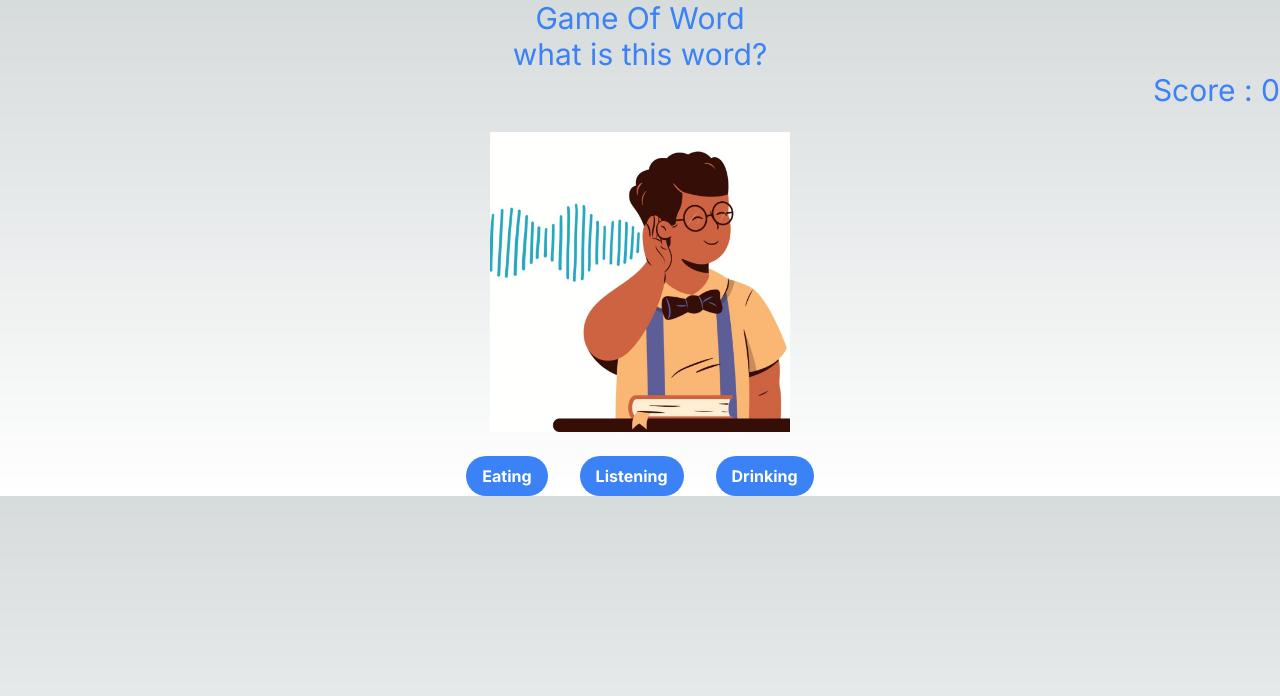
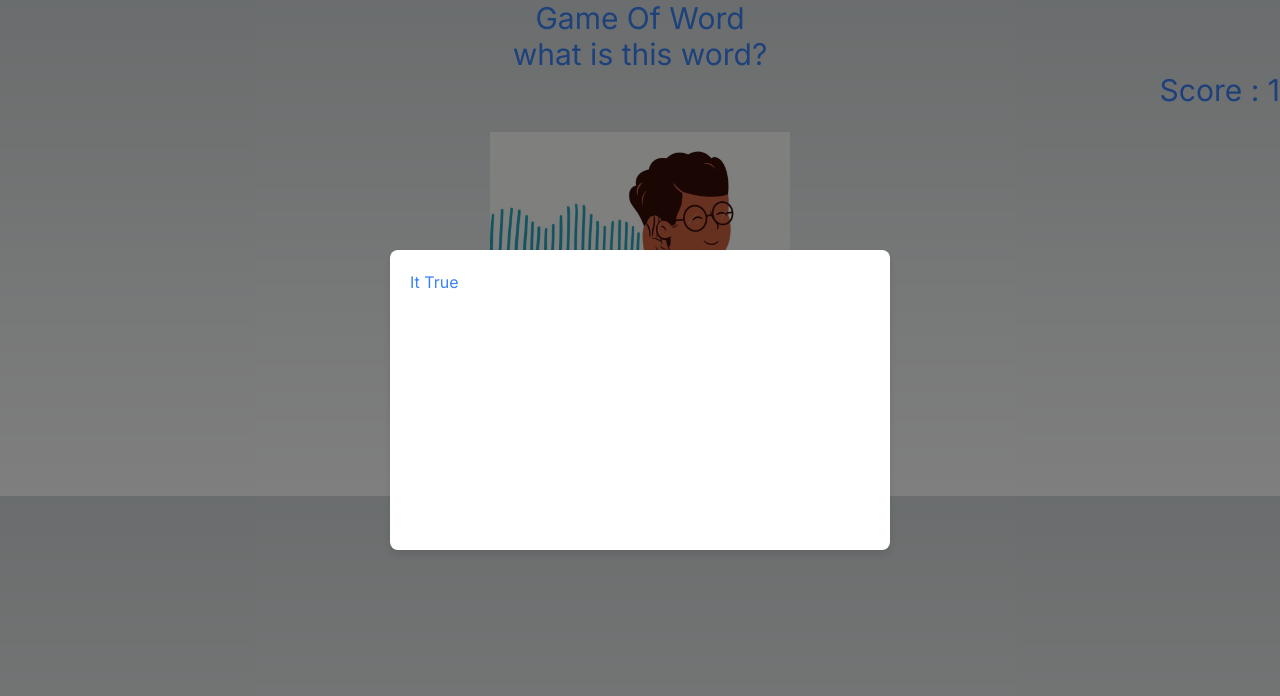
Before and after one commit to Horiiya/Game-Of-Word, a Next.js app: page / in a window 1280 px wide. Both pictures are taken after a click on the button "Listening". Shown: the top 696 px of the page. Built offline with nearby package versions, Linux system fonts and the light colour scheme.

Commit message:
add button and check true and false

```diff
--- a/src/app/page.tsx
+++ b/src/app/page.tsx
@@ -1,14 +1,51 @@
+'use client'
 import Image from "next/image";
 import ListeningImg from "../app/ImageOfWord/listening.jpg";
+import React from 'react';
+import { useState } from 'react'
+import ReactModal from 'react-modal';
+
+// export default function Counter() {
+//   const [count, setCount] = useState(0)
 let score: number = 0;
-
-const handleClick = () => {
-  // Handle the action when the button is clicked
-  console.log('Action button clicked!');
-};
-
+let checkResult: boolean = false;
 
 export default function Home() {
+
+  'use client'
+  const handleClick = () => {
+    console.log('Action button clicked!');
+  };
+
+  const [modalTrueIsOpen, setModalTrueIsOpen] = useState<boolean>(false);
+
+  const openModalTrue = () => {
+    checkResult = true;
+    setModalTrueIsOpen(true);
+    updateScore();
+  };
+
+  const closeModalTrue = () => {
+    setModalTrueIsOpen(false);
+  };
+
+  const [modalFalseIsOpen, setModalFalseIsOpen] = useState<boolean>(false);
+
+  const openModalFalse = () => {
+    setModalFalseIsOpen(true);
+  };
+
+  const closeModalFalse = () => {
+    setModalFalseIsOpen(false)
+  }
+
+  const updateScore = () => {
+    if (checkResult) {
+      score += 1;
+      checkResult = false
+    }
+  };
+
   return (
     <main>
       <p className="text-blue-500 text-3xl text-center">Game Of Word</p>
@@ -25,12 +62,123 @@ export default function Home() {
       </div>
       <br></br>
       <div className="flex justify-center gap-8">
-      <button onClick={handleClick} className="bg-blue-500 hover:bg-blue-700 text-white font-bold py-2 px-4 rounded-full">Eating</button>
-      <button className="bg-blue-500 hover:bg-blue-700 text-white font-bold py-2 px-4 rounded-full">Listening</button>
-      <button className="bg-blue-500 hover:bg-blue-700 text-white font-bold py-2 px-4 rounded-full">Drinking</button>
+
+      <button onClick={openModalTrue} className="bg-blue-500 hover:bg-blue-700 text-white font-bold py-2 px-4 rounded-full">Listening</button>
+      <ReactModal
+        isOpen={modalTrueIsOpen}
+        onRequestClose={closeModalTrue}
+        ariaHideApp={false}
+        style={{
+          overlay: {
+            backgroundColor: 'rgba(0, 0, 0, 0.5)',
+          },
+          content: {
+            top: '50%',
+            left: '50%',
+            right: 'auto',
+            width: '500px',
+            height: '300px',
+            bottom: 'auto',
+            marginRight: '-50%',
+            transform: 'translate(-50%, -50%)',
+            border: 'none',
+            boxShadow: '0 4px 8px rgba(0, 0, 0, 0.1)',
+            borderRadius: '8px',
+            padding: '20px',
+          },
+        }}
+      >
+        <h2 className="text-blue-500">It True</h2>
+
+      </ReactModal>
+
+      <button onClick={openModalFalse} className="bg-blue-500 hover:bg-blue-700 text-white font-bold py-2 px-4 rounded-full">Eating</button>
+      <ReactModal
+        isOpen={modalFalseIsOpen}
+        onRequestClose={closeModalFalse}
+        ariaHideApp={false}
+        style={{
+          overlay: {
+            backgroundColor: 'rgba(0, 0, 0, 0.5)',
+          },
+          content: {
+            top: '50%',
+            left: '50%',
+            right: 'auto',
+            width: '500px',
+            height: '300px',
+            bottom: 'auto',
+            marginRight: '-50%',
+            transform: 'translate(-50%, -50%)',
+            border: 'none',
+            boxShadow: '0 4px 8px rgba(0, 0, 0, 0.1)',
+            borderRadius: '8px',
+            padding: '20px',
+          },
+        }}
+      >
+        <h2 className="text-blue-500">It False</h2>
+      </ReactModal>
+
+
+      <button onClick={openModalFalse} className="bg-blue-500 hover:bg-blue-700 text-white font-bold py-2 px-4 rounded-full">Drinking</button>
 
       </div>
+
+
+      {/* <div>
+      <button onClick={openModal}>Test Modal</button>
+      <ReactModal
+        isOpen={modalIsOpen}
+        onRequestClose={closeModal}
+        ariaHideApp={false}
+        style={{
+          overlay: {
+            backgroundColor: 'rgba(0, 0, 0, 0.5)',
+          },
+          content: {
+            top: '50%',
+            left: '50%',
+            right: 'auto',
+            width: '500px',
+            height: '300px',
+            bottom: 'auto',
+            marginRight: '-50%',
+            transform: 'translate(-50%, -50%)',
+            border: 'none',
+            boxShadow: '0 4px 8px rgba(0, 0, 0, 0.1)',
+            borderRadius: '8px',
+            padding: '20px',
+          },
+        }}
+      >
+        <h2 className="text-blue-500">Modal Content</h2>
+      </ReactModal>
+    </div> */}
+
     </main>
 
   );
 }
+
+
+
+
+
+
+
+
+// 'use client'
+
+// import { useState } from 'react'
+
+// export default function Counter() {
+//   const [count, setCount] = useState(0)
+
+//   return (
+//     <div>
+//       <p>You clicked {count} times</p>
+//       <button onClick={() => setCount(count + 1)}>Click me</button>
+//     </div>
+//   )
+// }
```
Also changed, not shown: package.json (+6 -4 lines), 1 other file (tests, documents, lock files or other folders).
